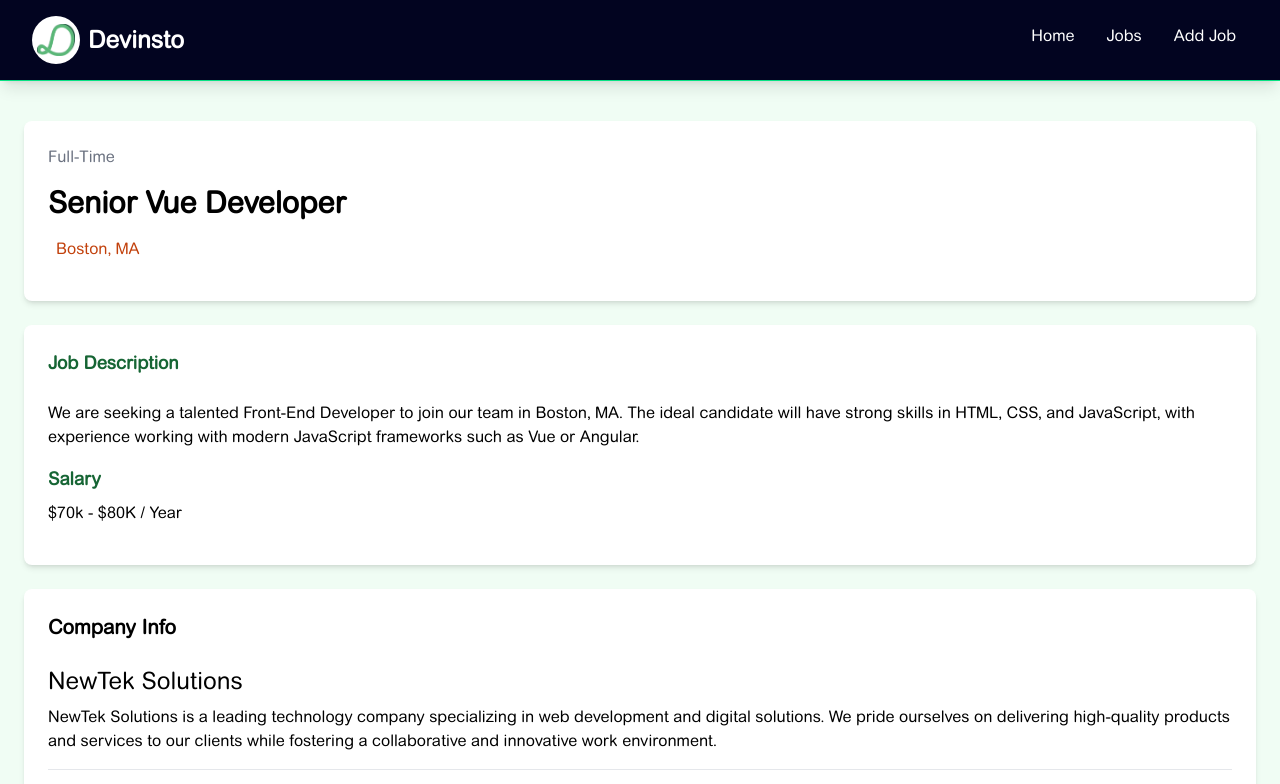
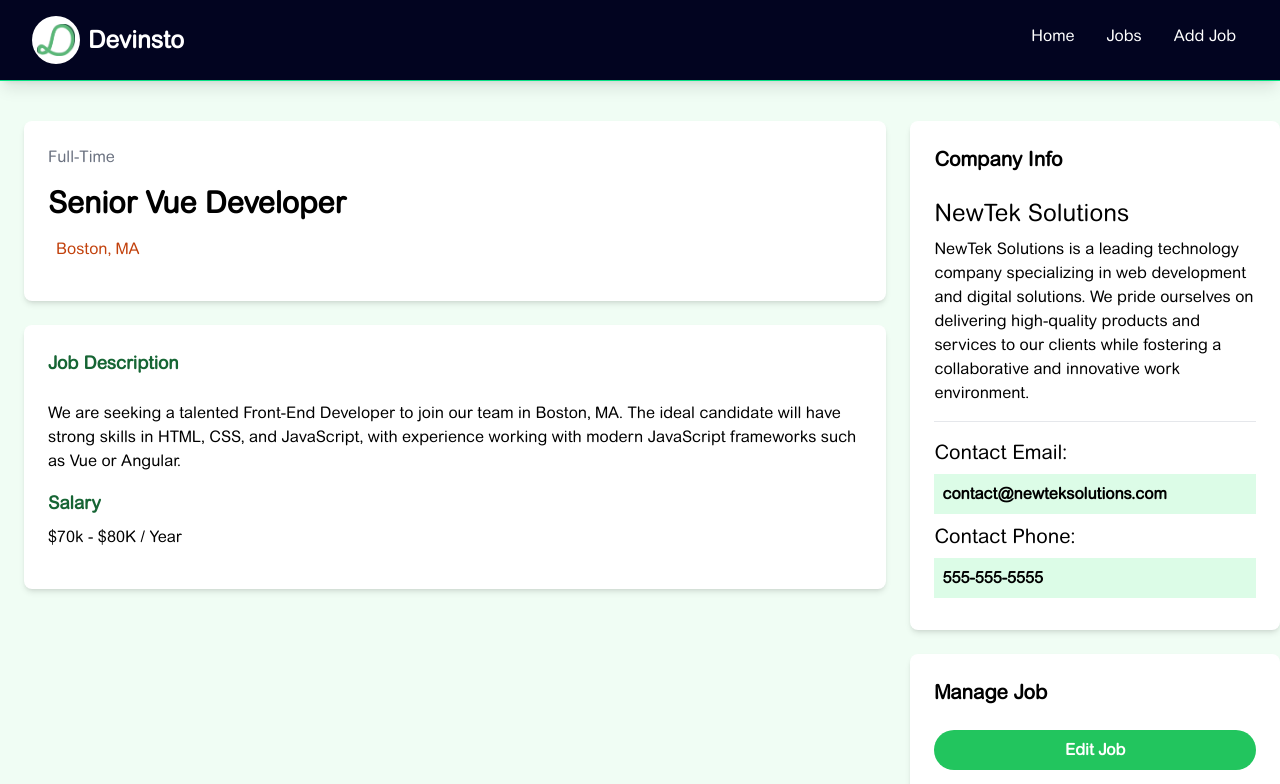
Before and after one commit to rosto-infinity/tub-page01, a Vue app: page /jobs/1 in a window 1280 px wide. Shown: the top 784 px of the page. Built offline with nearby package versions, Linux system fonts and the light colour scheme.

Commit message:
grid-template-columns: 70% 30%;
 grid-template-columns: 70% 30%;

```diff
--- a/src/components/JobListing.vue
+++ b/src/components/JobListing.vue
@@ -21,6 +21,7 @@ const truncatedDescription = computed(() => {
 });
 </script>
 <template>
+
 <!-- Job Listing 1 -->
 <div class="relative rounded-xl bg-white shadow-md">
             <div class="p-4">
--- a/src/router/index.js
+++ b/src/router/index.js
@@ -1,7 +1,7 @@
 import { createRouter, createWebHistory } from 'vue-router';
 import HomeView from '../views/HomeView.vue';
 import JobsView from '../views/JobsView.vue';
-import NotFoundView from '../components/NotFoundView.vue';
+import NotFoundView from '../views/NotFoundView.vue';
 import JobView from '../views/JobView.vue';
 const router = createRouter({
   history: createWebHistory(import.meta.env.BASE_URL),
--- a/src/views/JobView.vue
+++ b/src/views/JobView.vue
@@ -1,23 +1,17 @@
 <script setup>
-import { RouterLink, useRoute } from 'vue-router';
+
 </script>
 <template>
 
   <section class="bg-green-50">
     <div class="container m-auto px-6 py-10">
-        <div class="md:grid-cols-70/30 grid w-full grid-cols-1 gap-6">
-          <main>
-            <div
-              class="rounded-lg bg-white p-6 text-center shadow-md md:text-left"
-            >
+      <div class="gridcols grid w-full grid-cols-1 gap-6 md:grid-cols-2">
+        <main class="">
+          <div class="rounded-lg bg-white p-6 text-center shadow-md md:text-left">
             <div class="mb-4 text-gray-500">Full-Time</div>
             <h1 class="mb-4 text-3xl font-bold">Senior Vue Developer</h1>
-              <div
-                class="mb-4 flex justify-center align-middle text-gray-500 md:justify-start"
-              >
-                <i
-                  class="fa-solid fa-location-dot mr-2 text-lg text-orange-700"
-                ></i>
+            <div class="mb-4 flex justify-center align-middle text-gray-500 md:justify-start">
+              <i class="fa-solid fa-location-dot mr-2 text-lg text-orange-700"></i>
               <p class="text-orange-700">Boston, MA</p>
             </div>
           </div>
@@ -41,7 +35,7 @@ import { RouterLink, useRoute } from 'vue-router';
         </main>
 
         <!-- Sidebar -->
-          <aside>
+        <aside class="">
           <!-- Company Info -->
           <div class="rounded-lg bg-white p-6 shadow-md">
             <h3 class="mb-6 text-xl font-bold">Company Info</h3>
@@ -71,14 +65,11 @@ import { RouterLink, useRoute } from 'vue-router';
           <!-- Manage -->
           <div class="mt-6 rounded-lg bg-white p-6 shadow-md">
             <h3 class="mb-6 text-xl font-bold">Manage Job</h3>
-              <a
-                href="add-job.html"
-                class="focus:shadow-outline mt-4 block w-full rounded-full bg-green-500 px-4 py-2 text-center font-bold text-white hover:bg-green-600 focus:outline-none"
-                >Edit Job</a
-              >
+            <a href="add-job.html"
+              class="focus:shadow-outline mt-4 block w-full rounded-full bg-green-500 px-4 py-2 text-center font-bold text-white hover:bg-green-600 focus:outline-none">Edit
+              Job</a>
             <button
-                class="focus:shadow-outline mt-4 block w-full rounded-full bg-red-500 px-4 py-2 font-bold text-white hover:bg-red-600 focus:outline-none"
-              >
+              class="focus:shadow-outline mt-4 block w-full rounded-full bg-red-500 px-4 py-2 font-bold text-white hover:bg-red-600 focus:outline-none">
               Delete Job
             </button>
           </div>
@@ -87,3 +78,10 @@ import { RouterLink, useRoute } from 'vue-router';
     </div>
   </section>
 </template>
+<style lang="css" scoped>
+  @media (min-width: 768px) {
+  .gridcols {
+    grid-template-columns: 70% 30%;
+  }
+}
+</style>
```
Also changed, not shown: src/views/NotFoundView.vue (renamed from src/components/NotFoundView.vue). Lines whose indentation alone changed are shown as unchanged.
